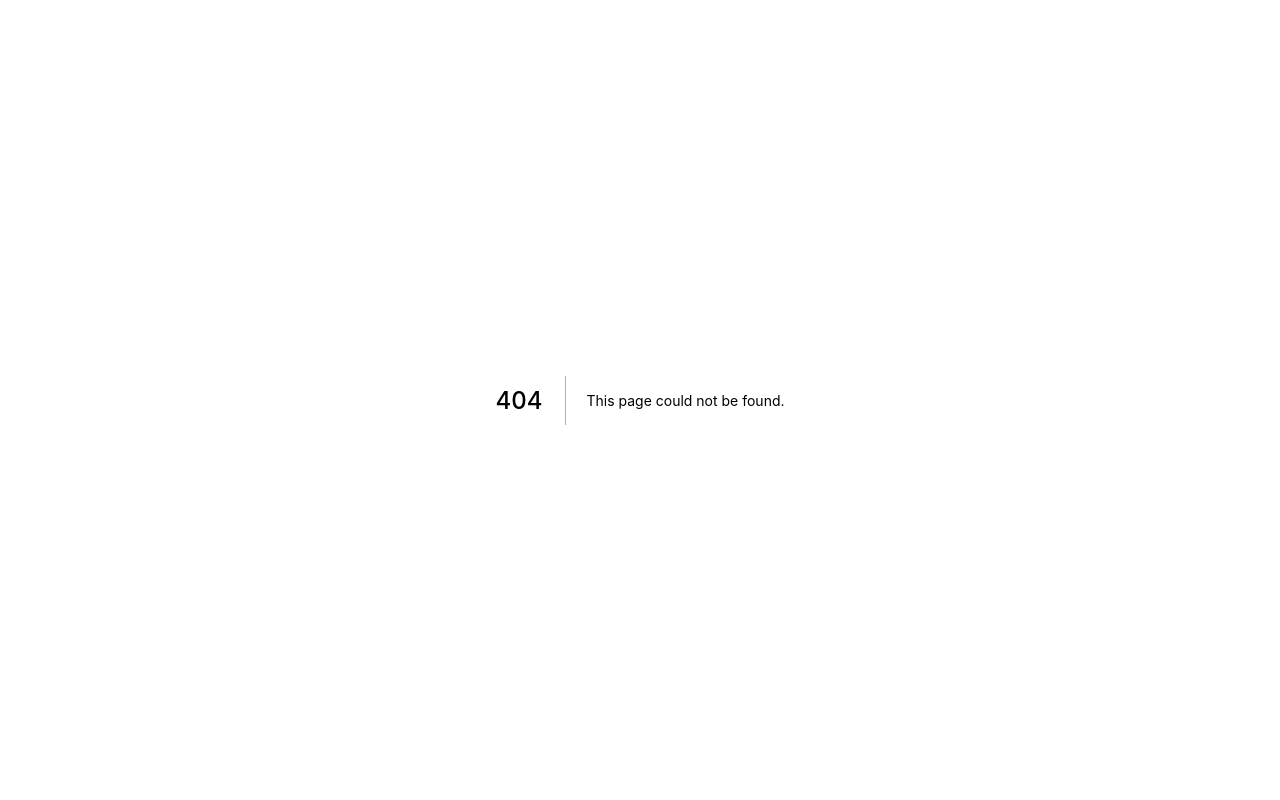
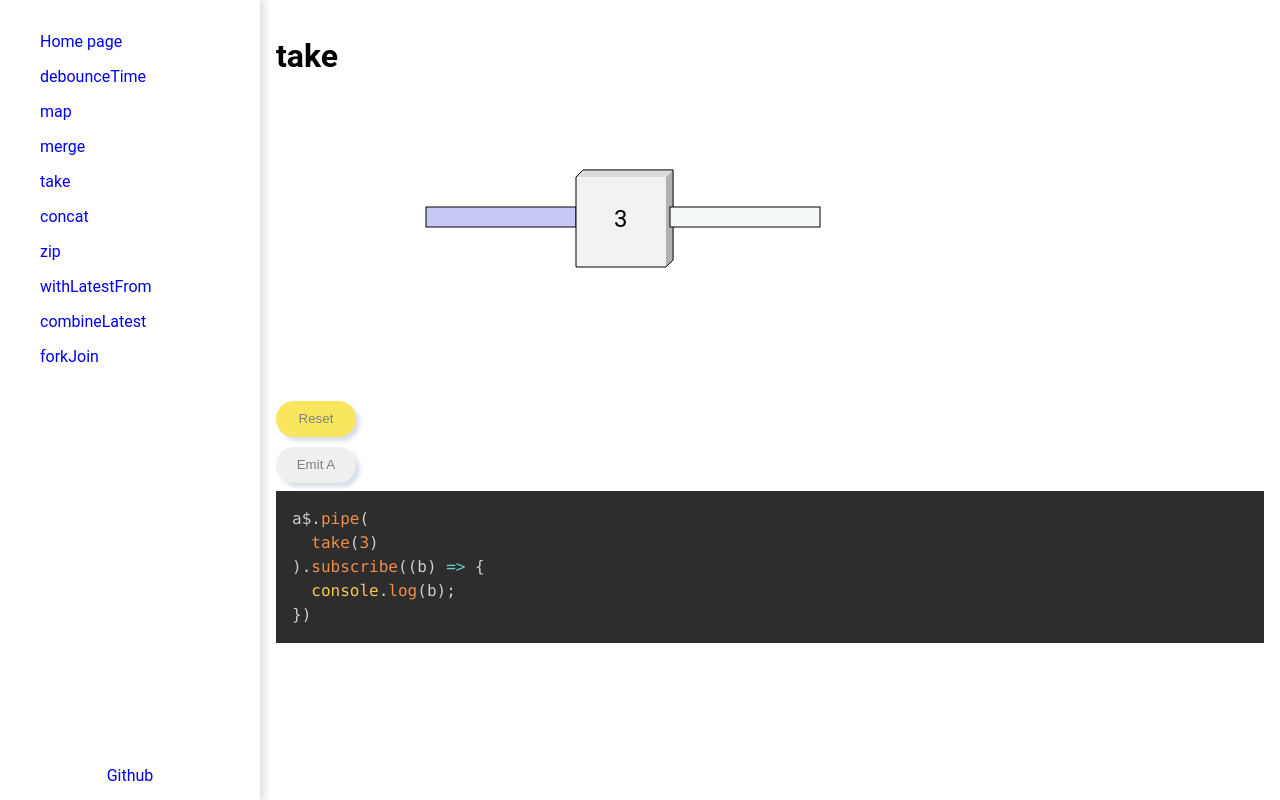
Before and after one commit to liqiang372/easy-reactive, a Next.js app: page /take in a window 1280 px wide. Before the commit this address had no page. Built offline with nearby package versions, Linux system fonts and the light colour scheme.

Commit message:
add take

```diff
--- a/components/SidePanel.js
+++ b/components/SidePanel.js
@@ -21,6 +21,11 @@ export const SidePanel = memo(() => {
         <li>
           <Link href="/merge">
             <a>merge</a>
+          </Link>
+        </li>
+        <li>
+          <Link href="/take">
+            <a>take</a>
           </Link>
         </li>
         <li>
--- /dev/null
+++ b/pages/take.js
@@ -0,0 +1,105 @@
+import React, { useState, useCallback, useEffect, useRef } from 'react';
+import * as d3 from 'd3';
+import { Operator } from '../components/Operator';
+import { Stream } from '../components/Stream';
+import { Layout } from '../components/Layout';
+import { Markdown } from '../components/Markdown';
+import { useStream } from '../hooks/useStream';
+import { Button } from '../components/Button';
+import { getActiveStreamProps } from '../utils';
+
+const DOC = `
+~~~js
+a$.pipe(
+  take(3)
+).subscribe((b) => {
+  console.log(b);
+})
+~~~
+`;
+
+const TAKE_COUNT = 3;
+const INITIAL_STATE = {
+  activeStream: 'a',
+  takeCount: TAKE_COUNT,
+}
+
+export default function Take() {
+  const [emit, tickA, tickB] = useStream(2);
+  const [{ activeStream, takeCount }, setState] = useState(INITIAL_STATE);
+  const countRef = useRef(TAKE_COUNT);
+
+  const reset = () => {
+    d3.select('.animation').selectAll('*').interrupt();
+    setState(INITIAL_STATE);
+    emit('reset');
+    countRef.current = TAKE_COUNT;
+
+  };
+
+  const onAEmit = useCallback((d) => {
+    emit('a', { clearBefore: d })
+    if (countRef.current >= 1) {
+      emit('b', { valueToEmit: d });
+      countRef.current -= 1;
+      setState((prevState) => {
+        return {
+          ...prevState,
+          activeStream: countRef.current === 0 ? undefined : prevState.activeStream,
+          takeCount: countRef.current
+        }
+      })
+    }
+
+  }, [emit, takeCount, activeStream]);
+
+  const onBEmit = useCallback((d) => {
+    emit('b', { clearBefore: d })
+  })
+
+  return (
+    <Layout title="take">
+      <main>
+        <h1>take</h1>
+        <div className="demo">
+          <svg className="animation">
+            <g transform="translate(150, 100)">
+              <Stream
+                data={tickA}
+                x={50}
+                y={10}
+                width={150}
+                height={20}
+                onEmit={onAEmit}
+                key="a"
+                {...getActiveStreamProps('a', activeStream)}
+              />
+              <g transform="translate(150, -20)">
+                <Operator width={90} height={90} tooltip="take" />
+                <text x="38" y="50" style={{ fontSize: '24px' }}>{takeCount}</text>
+              </g>
+              <Stream
+                data={tickB}
+                x={244}
+                y={10}
+                width={150}
+                height={20}
+                onEmit={onBEmit}
+                key="b"
+              />
+            </g>
+          </svg>
+        </div>
+        <div>
+          <div>
+            <Button type="reset" onClick={reset}>Reset</Button>
+          </div>
+          <div className="btn-group">
+            <Button onClick={() => emit('a')}>Emit A</Button>
+          </div>
+        </div>
+        <Markdown source={DOC} />
+      </main>
+    </Layout>
+  );
+}
--- /dev/null
+++ b/utils/index.js
@@ -0,0 +1,13 @@
+import { COLORS } from '../constants';
+
+export const getActiveStreamProps = (which, activeStream) => {
+  if (which === activeStream) {
+    return {
+      fill: COLORS.PURPLE_1,
+      x: 0
+    }
+  }
+  return {
+    x: -10
+  }
+}
```
Also changed, not shown: pages/concat.js (+4 -15 lines).
